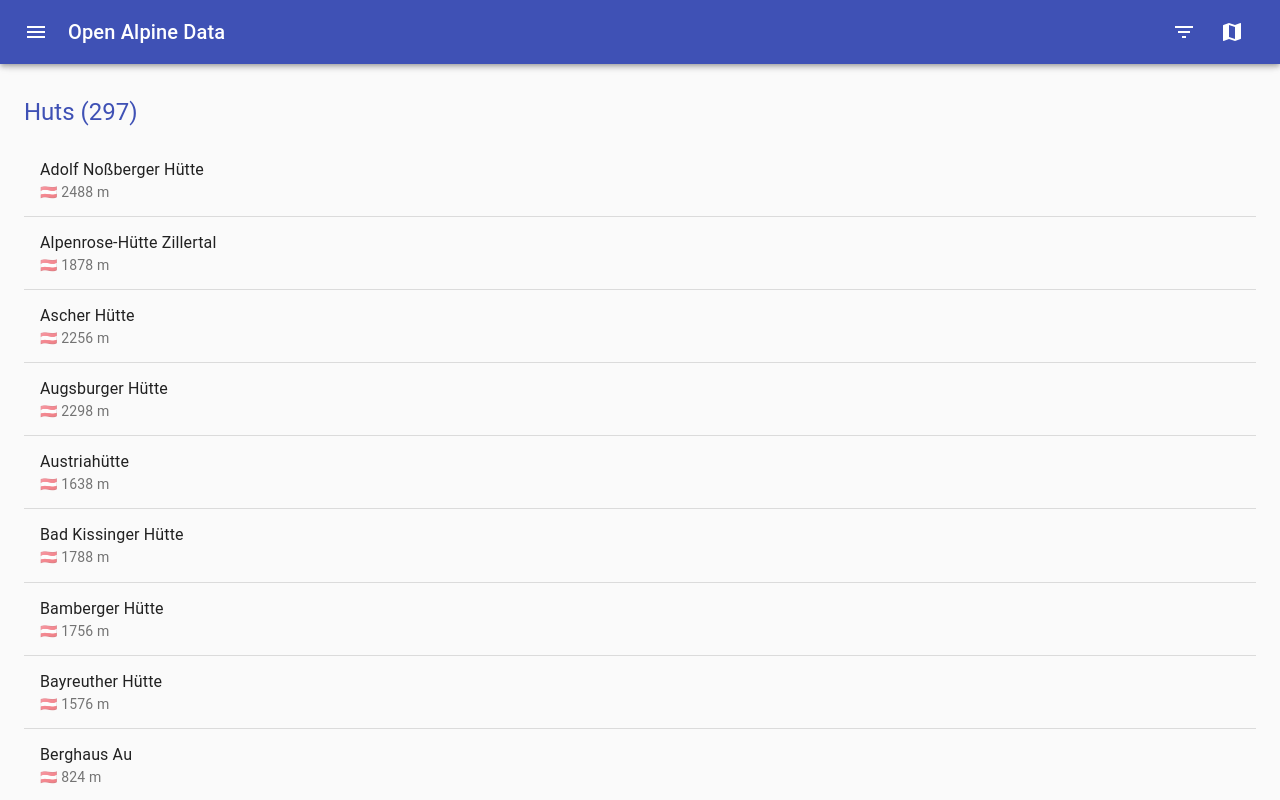
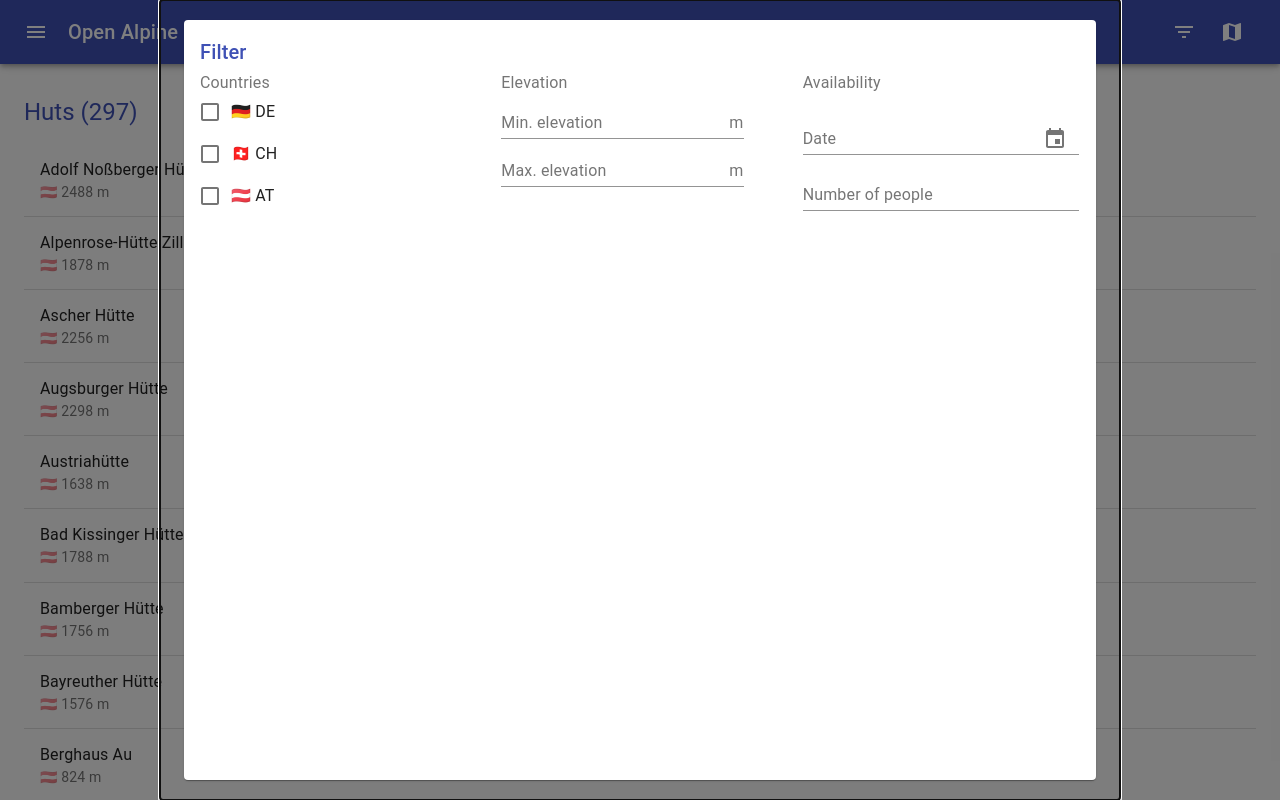
Before and after one commit to mlenkeit/oad, a React (Create React App) app: page / in a window 1280 px wide. Built offline with nearby package versions, Linux system fonts and the light colour scheme.

Commit message:
feat(ui): show filters full screen

```diff
--- a/src/webapp/App.tsx
+++ b/src/webapp/App.tsx
@@ -2,7 +2,7 @@
 import './App.css';
 
 import React, { useState, useEffect } from 'react'
-// import clsx from 'clsx'
+import clsx from 'clsx'
 import { makeStyles, useTheme } from '@material-ui/core/styles'
 import CssBaseline from '@material-ui/core/CssBaseline';
 // import Drawer from '@material-ui/core/Drawer';
@@ -173,6 +173,15 @@
   },
   footer: {
     marginTop: 'auto',
+  },
+  filterContainer: {
+    height: '100vh',
+    display: 'flex',
+    alignItems: 'center'
+  },
+  filterPaper: {
+    height: '95%',
+    width: '100%'
   }
 }))
 
@@ -333,7 +342,7 @@
     }
   }
 
-  const [ modalOpen, setModalOpen ] = useState(false)
+  const [ modalOpen, setModalOpen ] = useState(true)
   const handleFilter = () => {
     setModalOpen(true)
   }
@@ -346,8 +355,8 @@
       <CssBaseline />
       <Modal open={modalOpen} onClose={handleModalClose}>
         <Fade in={modalOpen}>
-          <Container maxWidth="md">
-            <Paper className={classes.paper}>
+          <Container maxWidth="md" className={classes.filterContainer}>
+            <Paper className={clsx(classes.paper, classes.filterPaper)}>
               <Typography component="h2" variant="h6" color="primary" gutterBottom>
                 Filter
               </Typography>
```
